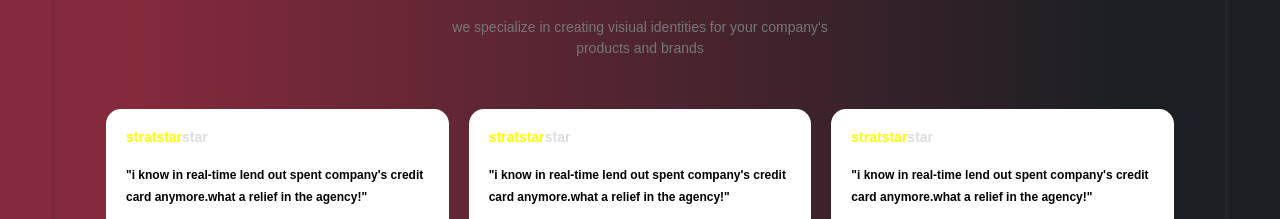
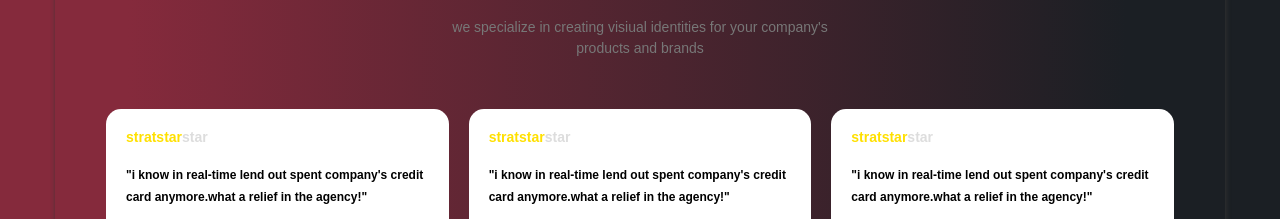
Before and after one commit to Ahmedatia99/Digitech, a plain HTML site: page index.html in a window 1280 px wide. Shown: the part 2942-3161 px from the top of the page. Drawn offline with Linux system fonts and the light colour scheme; a web font is replaced by a local one.

Commit message:
Update style.css

```diff
--- a/css/style.css
+++ b/css/style.css
@@ -460,7 +460,7 @@ color:#fff;
 .comment .comment-content  .box .first h4   {
   font-size: 14px;
   font-weight: bold;
-  color: #ffff00;
+  color: #ffe000;
 }
 .comment .comment-content  .box .first h4 > span{
   color: #ddd;
```
